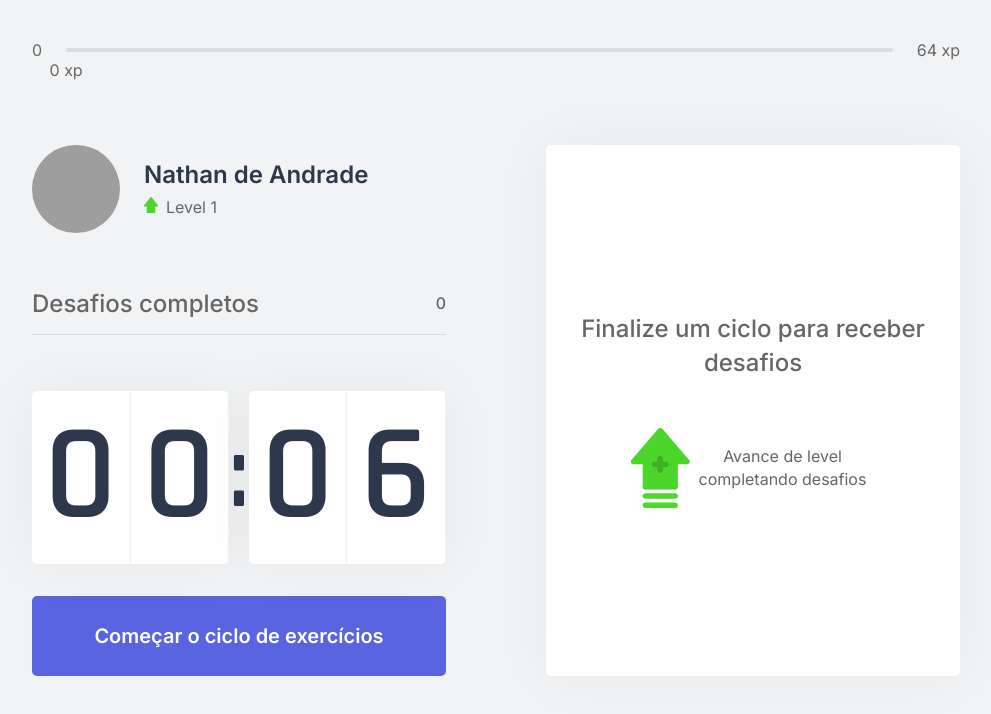
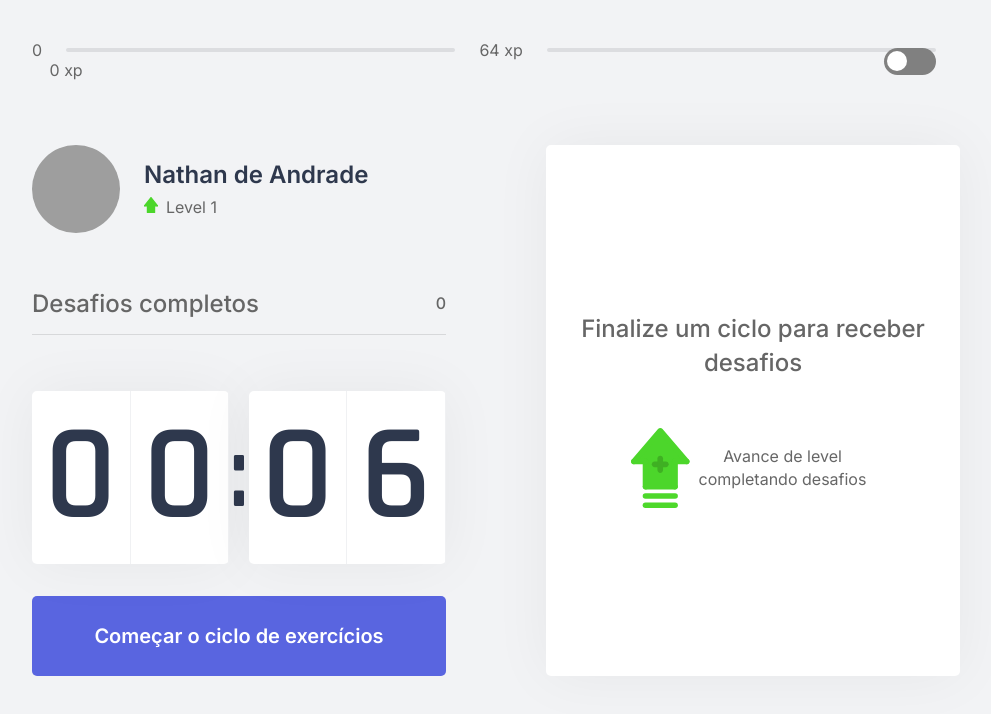
Before and after one commit to Nathan-Andrade/justdoit-next, a Next.js app: page / in a window 1280 px wide. Shown: the top 714 px of the page, without its empty margins (144-1135 px from the left). Built offline with nearby package versions, Linux system fonts and the light colour scheme; grey boxes are pictures that could not be loaded.

Commit message:
theme switcher

```diff
--- a/package.json
+++ b/package.json
@@ -11,7 +11,9 @@
     "js-cookie": "^2.2.1",
     "next": "10.0.7",
     "react": "17.0.1",
-    "react-dom": "17.0.1"
+    "react-dom": "17.0.1",
+    "react-switch": "^6.0.0",
+    "styled-components": "^5.2.1"
   },
   "devDependencies": {
     "@types/js-cookie": "^2.2.6",
--- a/src/components/ExperienceBar.tsx
+++ b/src/components/ExperienceBar.tsx
@@ -19,6 +19,11 @@ export function ExperienceBar(){
         </span>
       </div>
       <span>{experienceToNextLevel} xp</span>
+
+      <div className="toggle">
+        <input type="checkbox" id="switch" name="theme" />
+        <label htmlFor="switch" id="name">Toogle</label>
+      </div>
     </header>
   )
 }
--- a/src/styles/components/ExperienceBar.module.css
+++ b/src/styles/components/ExperienceBar.module.css
@@ -28,3 +28,45 @@ font-size: 1rem;
    top: 12px;
    transform: translateX(-50%);
  }
+
+ input[type=checkbox]{
+  height: 0;
+  width: 0;
+  visibility: hidden;
+}
+
+label{
+  cursor: pointer;
+  text-indent: -9999px;
+  width: 52px;
+  height: 27px;
+  background: grey;
+  float: right;
+  border-radius: 100px;
+  position: relative;
+}
+
+label::after{
+  content: "";
+  position: absolute;
+  top: 3px;
+  left: 3px;
+  width: 20px;
+  height: 20px;
+  background-color: white;
+  border-radius: 90px;
+  transition: 0.3s;
+}
+
+input:checked + label {
+  background-color: var(--color-dark);
+}
+
+input:checked + label::after{
+  left: calc(100% - 5px);
+  transform: translateX(-100%);
+}
+
+label:active:after{
+  width: 45px;
+}
```
Also changed, not shown: 1 other file (tests, documents, lock files or other folders).
